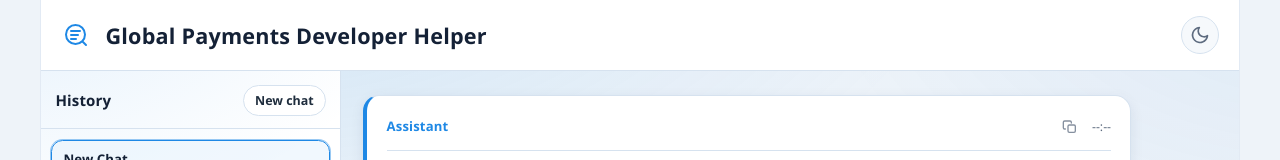
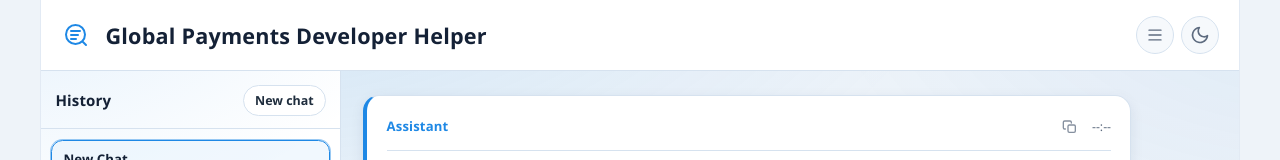
Before and after one commit to kbb-git/DocsBotGP, a Next.js app: page / in a window 1280 px wide. Shown: the top 160 px of the page. Built offline with nearby package versions, Linux system fonts and the light colour scheme.

Commit message:
Add collapsible history menu toggle

```diff
--- a/app/components/Header.tsx
+++ b/app/components/Header.tsx
@@ -3,7 +3,12 @@
 import { useState, useEffect } from 'react';
 import DarkModeToggle from './DarkModeToggle';
 
-export default function Header() {
+interface HeaderProps {
+  isHistoryCollapsed?: boolean;
+  onToggleHistory?: () => void;
+}
+
+export default function Header({ isHistoryCollapsed = false, onToggleHistory }: HeaderProps) {
   const [isScrolled, setIsScrolled] = useState(false);
 
   // Add shadow to header when scrolled
@@ -80,6 +85,36 @@
       </div>
       <h1>Global Payments Developer Helper</h1>
       <div className="header-actions">
+        {onToggleHistory && (
+          <button
+            type="button"
+            className="history-toggle"
+            onClick={onToggleHistory}
+            aria-label={isHistoryCollapsed ? 'Show history panel' : 'Hide history panel'}
+            title={isHistoryCollapsed ? 'Show history' : 'Hide history'}
+          >
+            <svg width="18" height="18" viewBox="0 0 24 24" fill="none" xmlns="http://www.w3.org/2000/svg">
+              <path
+                d="M4 5.5H20"
+                stroke="currentColor"
+                strokeWidth="1.8"
+                strokeLinecap="round"
+              />
+              <path
+                d="M4 12H20"
+                stroke="currentColor"
+                strokeWidth="1.8"
+                strokeLinecap="round"
+              />
+              <path
+                d="M4 18.5H20"
+                stroke="currentColor"
+                strokeWidth="1.8"
+                strokeLinecap="round"
+              />
+            </svg>
+          </button>
+        )}
         <DarkModeToggle />
       </div>
     </header>
--- a/app/page.tsx
+++ b/app/page.tsx
@@ -35,6 +35,7 @@
 
 const CHAT_HISTORY_STORAGE_KEY = 'docsbotgp_chat_history_v1';
 const ACTIVE_CHAT_STORAGE_KEY = 'docsbotgp_active_chat_v1';
+const HISTORY_COLLAPSE_STORAGE_KEY = 'docsbotgp_history_collapsed_v1';
 const DEFAULT_CHAT_TITLE = 'New Chat';
 const DEFAULT_WELCOME_MESSAGE =
   'Hello! I\'m the Global Payments Developer Helper. How can I assist you with Global Payments Inc. documentation today?';
@@ -156,6 +157,7 @@
   const [lastUserMessage, setLastUserMessage] = useState<LastUserMessage>(null);
   const [showRawApi, setShowRawApi] = useState<Record<string, boolean>>({});
   const [contextWindowNotices, setContextWindowNotices] = useState<Record<string, string>>({});
+  const [isHistoryCollapsed, setIsHistoryCollapsed] = useState(false);
   const messagesEndRef = useRef<HTMLDivElement>(null);
   const activeChat = chatSessions.find((session) => session.id === activeChatId) ?? chatSessions[0];
   const messages = activeChat?.messages ?? [];
@@ -250,6 +252,28 @@
     }
   }, [chatSessions, activeChatId, hasLoadedPersistedHistory]);
 
+  useEffect(() => {
+    try {
+      const savedHistoryCollapseState = window.localStorage.getItem(HISTORY_COLLAPSE_STORAGE_KEY);
+      if (savedHistoryCollapseState !== null) {
+        setIsHistoryCollapsed(savedHistoryCollapseState === '1');
+      }
+    } catch (error) {
+      console.error('Unable to restore history panel preference:', error);
+    }
+  }, []);
+
+  useEffect(() => {
+    try {
+      window.localStorage.setItem(
+        HISTORY_COLLAPSE_STORAGE_KEY,
+        isHistoryCollapsed ? '1' : '0'
+      );
+    } catch (error) {
+      console.error('Unable to persist history panel preference:', error);
+    }
+  }, [isHistoryCollapsed]);
+
   // Keep active selection valid if sessions are replaced by restored data.
   useEffect(() => {
     if (!chatSessions.length) {
@@ -302,6 +326,10 @@
     setLastUserMessage(null);
     setShowRawApi({});
     formattedContentCache.current.clear();
+  };
+
+  const handleToggleHistory = () => {
+    setIsHistoryCollapsed((previousState) => !previousState);
   };
 
   // Handle retry for failed messages
@@ -1375,9 +1403,13 @@
 
   return (
     <div className="chat-container">
-      <Header />
+      <Header
+        isHistoryCollapsed={isHistoryCollapsed}
+        onToggleHistory={handleToggleHistory}
+      />
 
-      <div className="chat-layout">
+      <div className={`chat-layout ${isHistoryCollapsed ? 'history-collapsed' : ''}`}>
+        {!isHistoryCollapsed && (
           <ChatHistory
             items={chatHistoryItems}
             activeChatId={activeChatId}
@@ -1385,6 +1417,7 @@
             onCreateChat={handleCreateChat}
             onSelectChat={handleSelectChat}
           />
+        )}
 
         <div className="chat-main">
           <ChatMessages
--- a/app/styles/globals.css
+++ b/app/styles/globals.css
@@ -153,8 +153,9 @@
   outline-offset: 2px;
 }
 
-/* Dark Mode Toggle */
-.dark-mode-toggle {
+/* Header toggles */
+.dark-mode-toggle,
+.history-toggle {
   display: flex;
   align-items: center;
   justify-content: center;
@@ -171,7 +172,8 @@
     border-color var(--motion-fast) var(--ease-standard);
 }
 
-.dark-mode-toggle:hover {
+.dark-mode-toggle:hover,
+.history-toggle:hover {
   background-color: var(--surface-elevated);
   border-color: var(--border-strong);
   color: var(--text-color);
@@ -182,6 +184,7 @@
   margin-left: auto;
   display: flex;
   align-items: center;
+  gap: 0.45rem;
 }
 
 /* Chat UI Layout */
```
Lines whose indentation alone changed are shown as unchanged.
